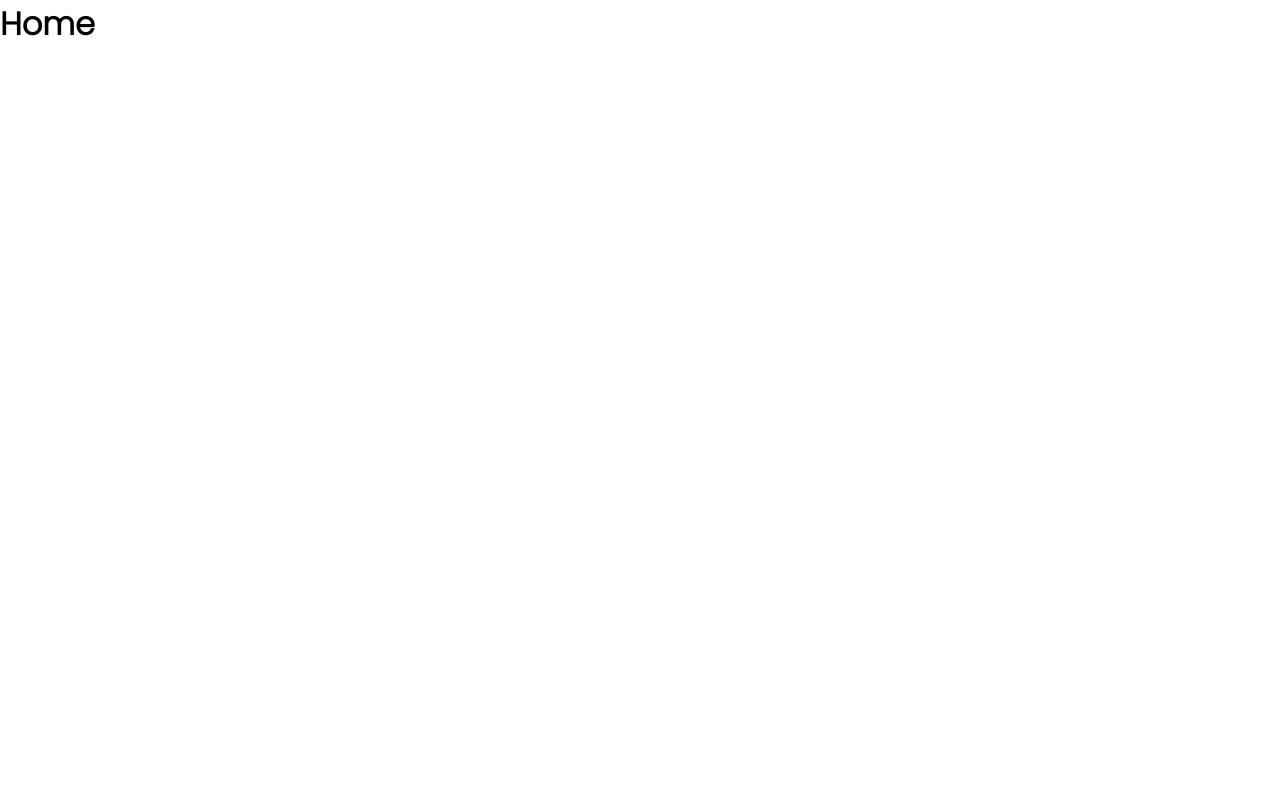
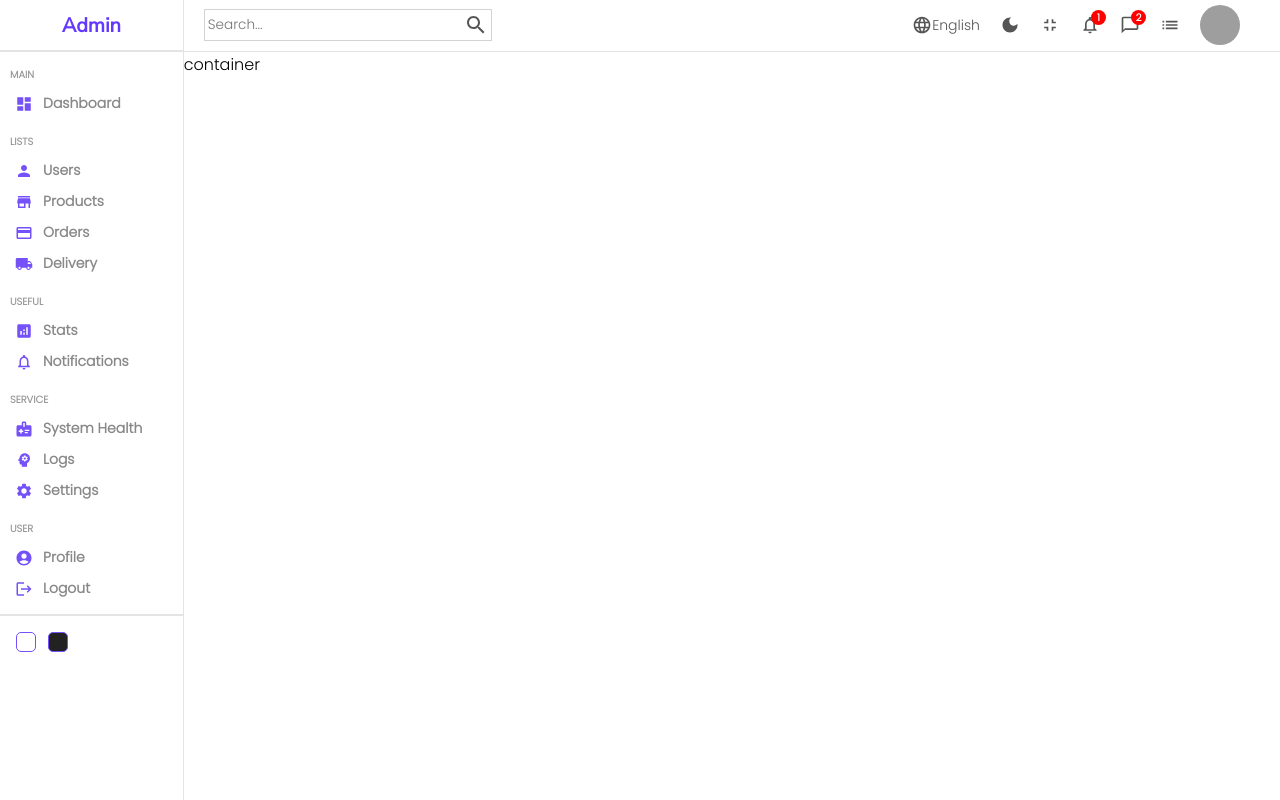
Before and after one commit to okhuaroboosayuki/Dashboard, a React (Vite) app: page / in a window 1280 px wide. Built offline with nearby package versions, Linux system fonts and the light colour scheme; grey boxes are pictures that could not be loaded.

Commit message:
imported stylesheet, & navigation components

```diff
--- a/src/pages/Home.jsx
+++ b/src/pages/Home.jsx
@@ -1,11 +1,17 @@
-import React from "react";
+import SideBar from "../components/SideBar";
+import "../assets/scss/home.scss";
+import NavBar from "../components/NavBar";
 
 function Home() {
-    return (
-        <div className="home">
-            <h1>Home</h1>
-        </div>
-    )
+  return (
+    <div className="home">
+      <SideBar />
+      <div className="home_container">
+        <NavBar />
+        container
+      </div>
+    </div>
+  );
 }
 
 export default Home;
```
